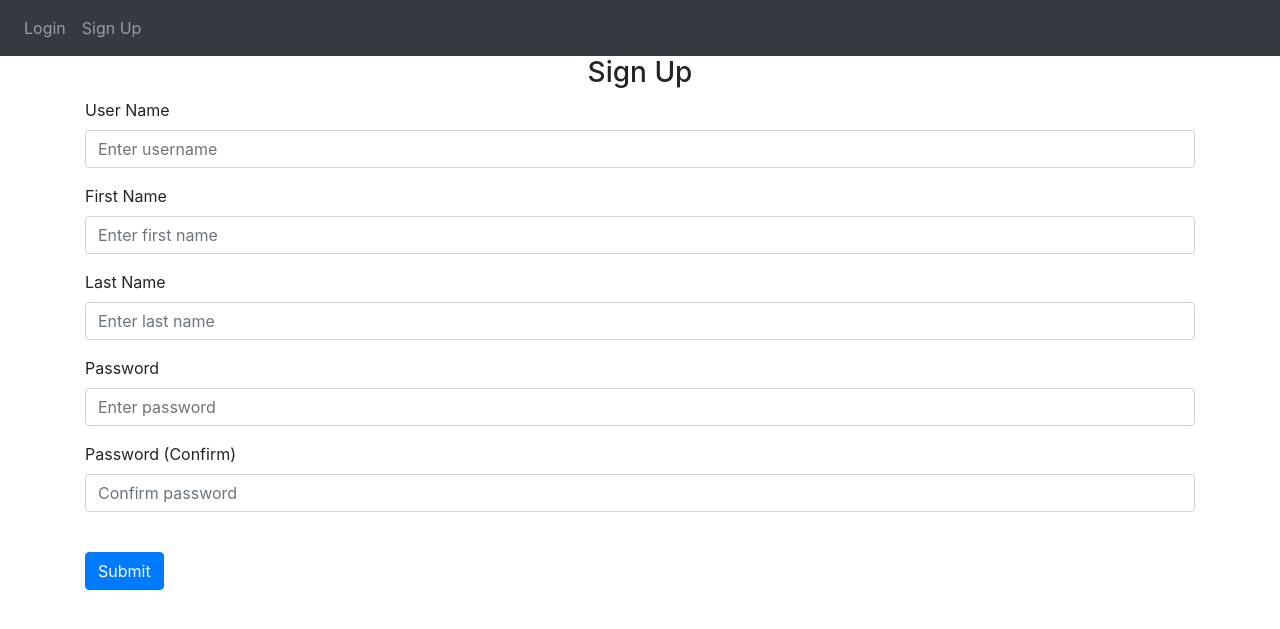
After one commit to RayXia2002/rayxia.github.io, a Flask app: page /sign-up in a window 1280 px wide. The commit adds this page. Shown: the top 629 px of the page. Run offline with Flask 2, Linux system fonts and the light colour scheme; some libraries are stand-ins or nearby versions.

Commit message:
sign up page for employees

```diff
--- a/website/auth.py
+++ b/website/auth.py
@@ -1,7 +1,8 @@
 from flask import Blueprint, render_template, request, flash, redirect, url_for
-from .models import Account
+from .models import Account, Employee
 from werkzeug.security import generate_password_hash, check_password_hash
 from flask_login import login_user, login_required, logout_user, current_user
+from . import db
 
 auth = Blueprint('auth', __name__)
 
@@ -27,3 +28,37 @@ def login():
 def logout():
     logout_user()
     return redirect(url_for('auth.login'))
+
+@auth.route('/sign-up', methods=['GET', 'POST'])
+def sign_up():
+    if request.method == 'POST':
+        username = request.form.get('username')
+        first_name = request.form.get('firstName')
+        last_name = request.form.get('lastName')
+        password1 = request.form.get('password1')
+        password2 = request.form.get('password2')
+
+        user = Account.query.filter_by(username=username).first()
+        if user:
+            flash('User Name already exists.', category='error')
+        elif len(username) < 4:
+            flash('Email must be greater than 3 characters.', category='error')
+        elif len(first_name) < 2:
+            flash('First name must be greater than 1 character.', category='error')
+        elif len(last_name) < 2:
+            flash('Last name must be greater than 1 character.', category='error')
+        elif password1 != password2:
+            flash('Passwords don\'t match.', category='error')
+        elif len(password1) < 5:
+            flash('Password must be at least 5 characters.', category='error')
+        else:
+            new_employee = Employee(first_name=first_name, last_name=last_name, moderator=False)
+            db.session.add(new_employee)
+            db.session.flush()
+            new_user = Account(employeeid = new_employee.id, username=username, password = password1)
+            db.session.add(new_user)
+            db.session.commit()
+            login_user(new_user, remember=True)
+            flash('Account created!', category ='success')
+            return redirect(url_for('views.calendar'))
+    return render_template("sign_up.html", user=current_user)
--- a/website/models.py
+++ b/website/models.py
@@ -23,6 +23,7 @@ class Employee(db.Model):
     id = db.Column(db.Integer, primary_key = True)
     first_name = db.Column(db.String(30))
     last_name = db.Column(db.String(30))
+    moderator = db.Column(db.Boolean)
     attendees = db.relationship('Attendees')
 
 class Attendees(db.Model):
--- a/website/templates/base.html
+++ b/website/templates/base.html
@@ -34,6 +34,7 @@
                     <a class = "nav-item nav-link" id = "logout" href = "/logout">Logout</a>
                     {% else %}
                     <a class = "nav-item nav-link" id = "login" href = "/login">Login</a>
+                    <a class = "nav-item nav-link" id = "signUp" href = "/sign-up">Sign Up</a>
                     {% endif %}
                 </div>
             </div>
--- /dev/null
+++ b/website/templates/sign_up.html
@@ -0,0 +1,59 @@
+{% extends "base.html" %}
+{% block title %}Sign Up{% endblock %}
+{% block content %}
+<form method ="POST">
+    <h3 align="center">Sign Up</h3>
+    <div class ="form-group">
+        <label for="username">User Name</label>
+        <input
+        type="username"
+        class="form-control"
+        id="username"
+        name="username"
+        placeholder="Enter username"
+        />
+    </div>
+    <div class ="form-group">
+        <label for="firstName">First Name</label>
+        <input
+        type="text"
+        class="form-control"
+        id="firstName"
+        name="firstName"
+        placeholder="Enter first name"
+        />
+    </div>
+    <div class ="form-group">
+        <label for="lastName">Last Name</label>
+        <input
+        type="text"
+        class="form-control"
+        id="lastName"
+        name="lastName"
+        placeholder="Enter last name"
+        />
+    </div>
+    <div class ="form-group">
+        <label for="password1">Password</label>
+        <input
+        type="password"
+        class="form-control"
+        id="password1"
+        name="password1"
+        placeholder="Enter password"
+        />
+    </div>
+    <div class ="form-group">
+        <label for="password2">Password (Confirm)</label>
+        <input
+        type="password"
+        class="form-control"
+        id="password2"
+        name="password2"
+        placeholder="Confirm password"
+        />
+    </div>
+    <br />
+    <button type="submit" class="btn btn-primary">Submit</button>
+</form>
+{% endblock %}
```
Also changed, not shown: website/templates/home.html (deleted, +0 -20 lines).
